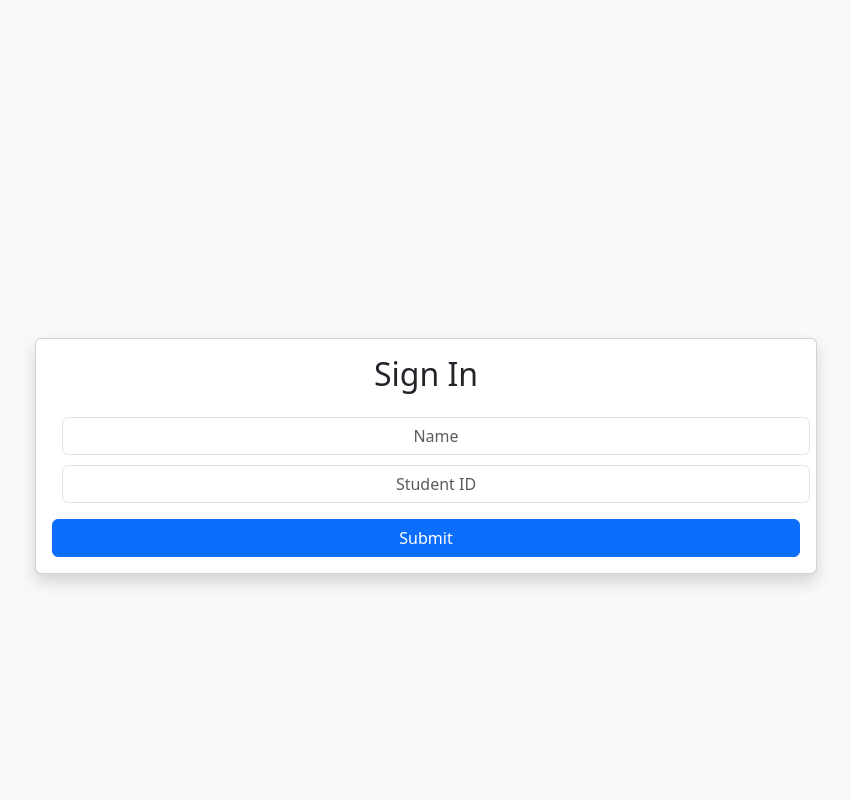
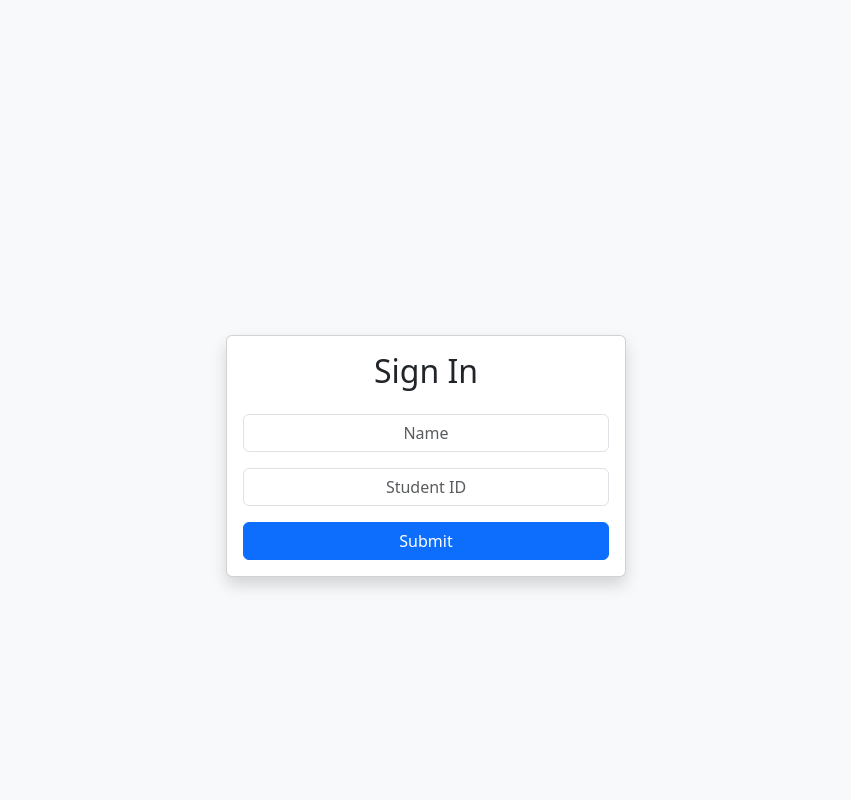
Before and after one commit to sfranz2422/FranzQuiz, a Flask app: page /sign_in/1/1 in a window 1280 px wide. Shown: the whole page, without its empty margins (214-1065 px from the left). Run offline with Flask 3, Linux system fonts and the light colour scheme.

Commit message:
fixed sign in off center

```diff
--- a/templates/sign_in.html
+++ b/templates/sign_in.html
@@ -29,26 +29,21 @@
     </style>
 </head>
 <body>
-        <div class="container d-flex justify-content-center align-items-center">
-        <div class="quiz-container">
+    <div class="container d-flex justify-content-center align-items-center min-vh-100">
+        <div class="quiz-container w-100" style="max-width: 400px;">
             <div class="card shadow">
                 <div class="card-body text-center">
                     <h2 class="card-title mb-4">Sign In</h2>
 
+                <form method="POST" action="{{ url_for('sign_in', key=key, title=title) }}">
 
+                    <div class="mb-3 text-center">
+                            <input type="text" name="name" id="name-input" class="form-control mx-auto text-center" placeholder="Name">
+                            </div>
+                    <div class="mb-3 text-center">
+                            <input type="text" name="id" id="id-input" class="form-control mx-auto text-center" placeholder="Student ID">
+                            </div>
 
-
-
-
-
-                <form method="POST" action="{{ url_for('sign_in', key=key, title=title) }}">
-                        <div class="mb-3">
-                            <!-- <input type="text" name="answer" class="form-control text-center" placeholder="Your answer" required> -->
-                            <input type="text" name="name" id="answer-input" class="form-control text-center" placeholder="Name">
-
-                            <input type="text" name="id" id="answer-input" class="form-control text-center" placeholder="Student ID">
-
-                        </div>
 
                     <div class="row g-2">
                         <div class="col">
```
